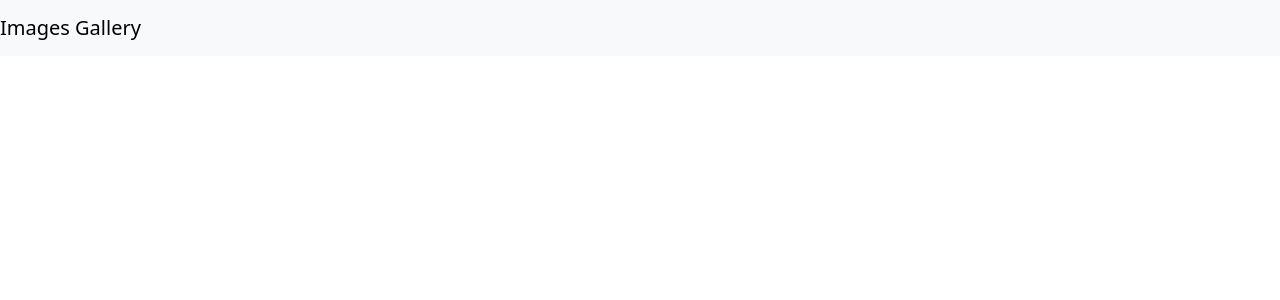
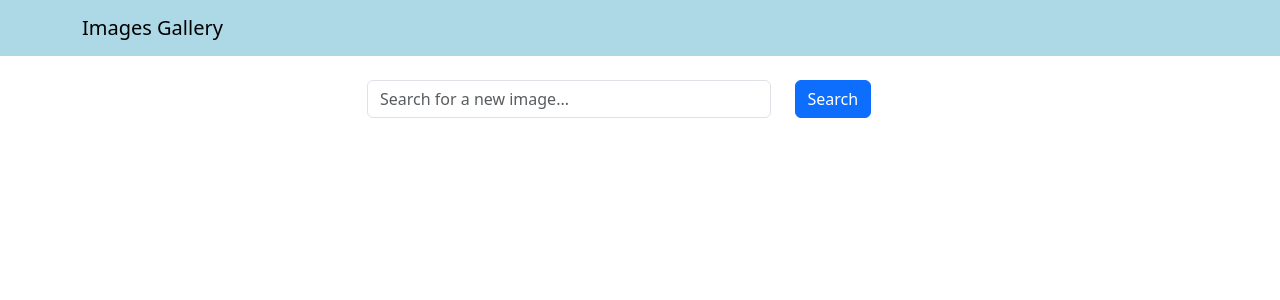
Before and after one commit to aadhyap/FullStack-Application, a React (Create React App) app in the folder images-gallery/frontend/: page / in a window 1280 px wide. Shown: the top 300 px of the page. Built offline with nearby package versions, Linux system fonts and the light colour scheme.

Commit message:
Controlled Component Search Function
Updating input of search function while user is typing like in Google

```diff
--- a/images-gallery/frontend/src/App.js
+++ b/images-gallery/frontend/src/App.js
@@ -1,9 +1,22 @@
+import { useState } from 'react';
 import 'bootstrap/dist/css/bootstrap.min.css';
 import Header from './components/Header';
+import Search from './components/Search';
+
+
+
 function App() {
+  const [word, setWord] = useState('');
+  const handleSearchSubmit =(e) =>{
+    e.preventDefault()
+    console.log(word)
+  }
+
+  console.log(word);
   return (
     <div>
      <Header title="Images Gallery"/>
+     <Search word={word} setWord ={setWord} handleSubmit={handleSearchSubmit} />
     </div>
   );
 }
--- a/images-gallery/frontend/src/components/Header.js
+++ b/images-gallery/frontend/src/components/Header.js
@@ -1,13 +1,20 @@
 import React from 'react';
-import { Navbar } from 'react-bootstrap';
+import { Navbar, Container } from 'react-bootstrap';
 
+const navBarStyle = {
+  backgroundColor: 'lightblue'
+
+};
 const Header = ({title}) => {
 
   return (
-    <Navbar bg = "light" variant = "light">
+    <Navbar style={navBarStyle} variant = "light">
+      <Container>
       <Navbar.Brand href="/">{title}</Navbar.Brand>
+      </Container>
+
     </Navbar>
-  )
-};
+  );
+}
 
 export default Header;
--- /dev/null
+++ b/images-gallery/frontend/src/components/Search.js
@@ -0,0 +1,30 @@
+import React from "react";
+import { Container, Row, Col, Form, Button } from "react-bootstrap";
+
+const Search = ({ word, setWord, handleSubmit}) => {
+  return (
+    <Container className = "mt-4">
+      <Row className="justify-content-center">
+        <Col xs={12} md={8} lg={6}>
+          <Form onSubmit={handleSubmit}>
+            <Row>
+              <Col xs={9}>
+                <Form.Control
+                  type = "text"
+                  value = {word}
+                  onChange = {(e) => setWord(e.target.value)}
+                  placeholder="Search for a new image..."
+                  />
+              </Col>
+              <Col >
+                <Button variant="primary" type="submit">Search</Button>
+              </Col>
+            </Row>
+          </Form>
+        </Col>
+      </Row>
+    </Container>
+  );
+};
+
+export default Search;
```
